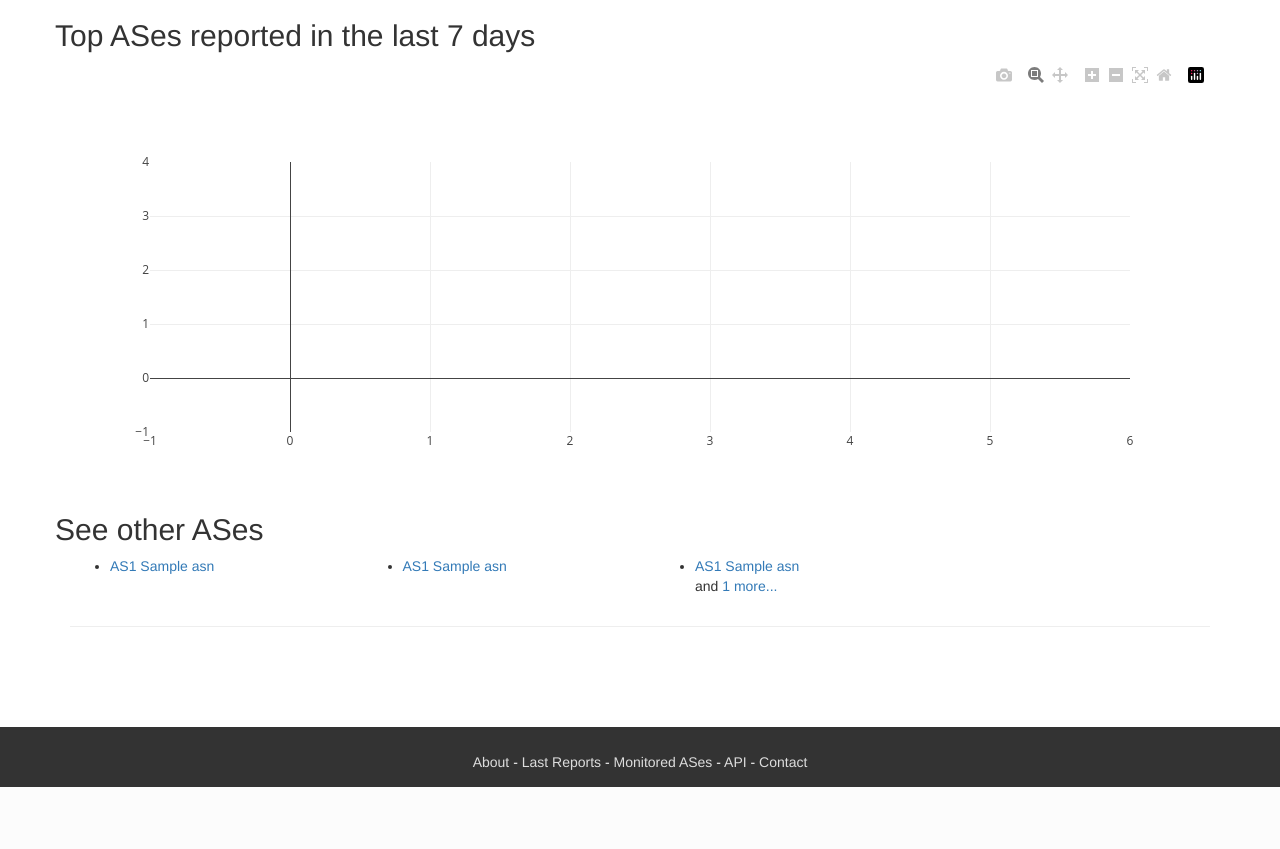
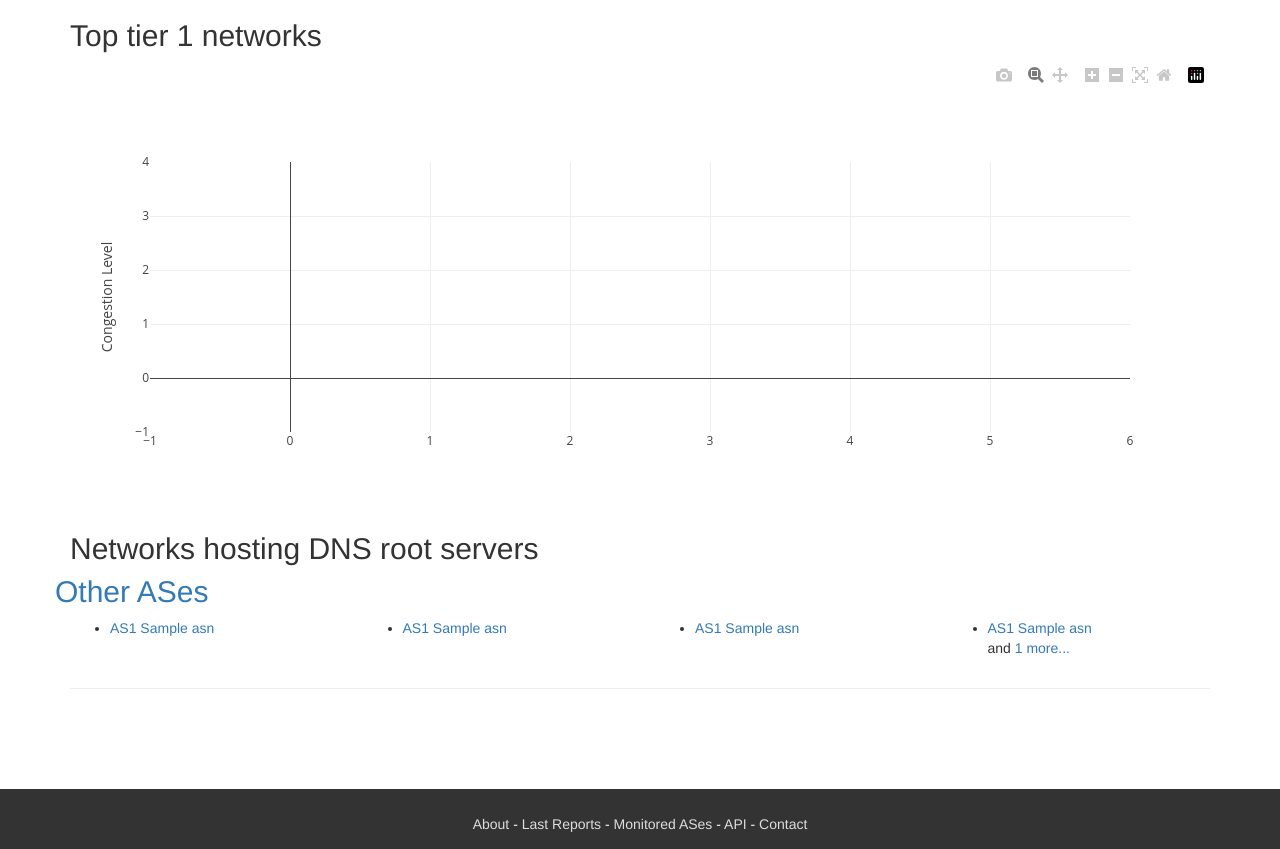
Before and after one commit to InternetHealthReport/ihr-django, a Django app: template templates/ihr/index.html in a window 1280 px wide. Shown: the part 51-900 px from the top of the page. Before the commit the page ends 838 px from the top, so only its background shows below. Run offline with Django 3.2, Linux system fonts and the light colour scheme; the template is opened without the code that fills it: most values are stand-ins (such as "Sample title", 1, 10 or a date in 2020); some libraries are stand-ins or nearby versions.

Commit message:
updated home page

```diff
--- a/templates/ihr/index.html
+++ b/templates/ihr/index.html
@@ -9,15 +9,17 @@
 {% block body %}
 <div class="row">
 
-    <h2>Top ASes reported in the last 7 days</h2>
     <div class="col-lg-12">
-        <div id="plotCongestion"></div>
-
+    <h2>Top tier 1 networks</h2>
+        <div id="plotCongestionTier1"></div>
+        <div id="plotForwardingTier1"></div>
     </div>
-    <div class="col-md-3"></div>
-    <div class="col-md-9">
+    <div class="col-lg-12">
+    <h2>Networks hosting DNS root servers</h2>
+        <div id="plotCongestionRoot"></div>
+        <div id="plotForwardingRoot"></div>
     </div>
-    <h2>See other ASes</h2>
+    <h2><a href="{% url "ihr:asnList" %}">Other ASes</a></h2>
     <div class="col-md-3">
         <ul>
         {% for asn in monitoredAsn0 %}
@@ -37,15 +39,31 @@
         {% for asn in monitoredAsn2 %}
         <li><a href="{% url "ihr:asnDetail" asn.number %}">AS{{ asn.number }} {{ asn.name }}</a></li>
         {% endfor %}
+        </ul>
+    </div>
+    <div class="col-md-3">
+        <ul>
+        {% for asn in monitoredAsn3 %}
+        <li><a href="{% url "ihr:asnDetail" asn.number %}">AS{{ asn.number }} {{ asn.name }}</a></li>
+        {% endfor %}
         and <a href="{% url "ihr:asnList" %}" >{{ nbMonitoredAsn }} more...</a>
         </ul>
     </div>
 </div>
 <script>
     function makeplot() {
-        Plotly.newPlot("plotCongestion", []);
-        {% for asn in topCongestion %}
-        Plotly.d3.json("{% url "ihr:congestionData" %}?asn={{ asn.number }}", function(data){ addPlotly(data, "plotCongestion", "AS{{ asn.number }}") } );
+        var layout = {
+            yaxis: {
+                title: 'Congestion Level',
+            }
+        };
+        Plotly.newPlot("plotCongestionTier1", [], layout);
+        {% for asn in topTier1 %}
+        Plotly.d3.json("{% url "ihr:congestionData" %}?asn={{ asn.number }}", function(data){ addPlotly(data, "plotCongestionTier1", "AS{{ asn.number }}") } );
+        {% endfor %}
+        Plotly.newPlot("plotCongestionRoot", [], layout);
+        {% for asn in rootServers %}
+        Plotly.d3.json("{% url "ihr:congestionData" %}?asn={{ asn.number }}", function(data){ addPlotly(data, "plotCongestionRoot", "AS{{ asn.number }}") } );
         {% endfor %}
     };
 
@@ -54,7 +72,7 @@
         var traces = [{
             x: data["x"],
             y: data["y"],
-            name: label
+            name: label,
         }];
 
         Plotly.addTraces(divId, traces);
```
Also changed, not shown: views.py (+20 -13 lines).
